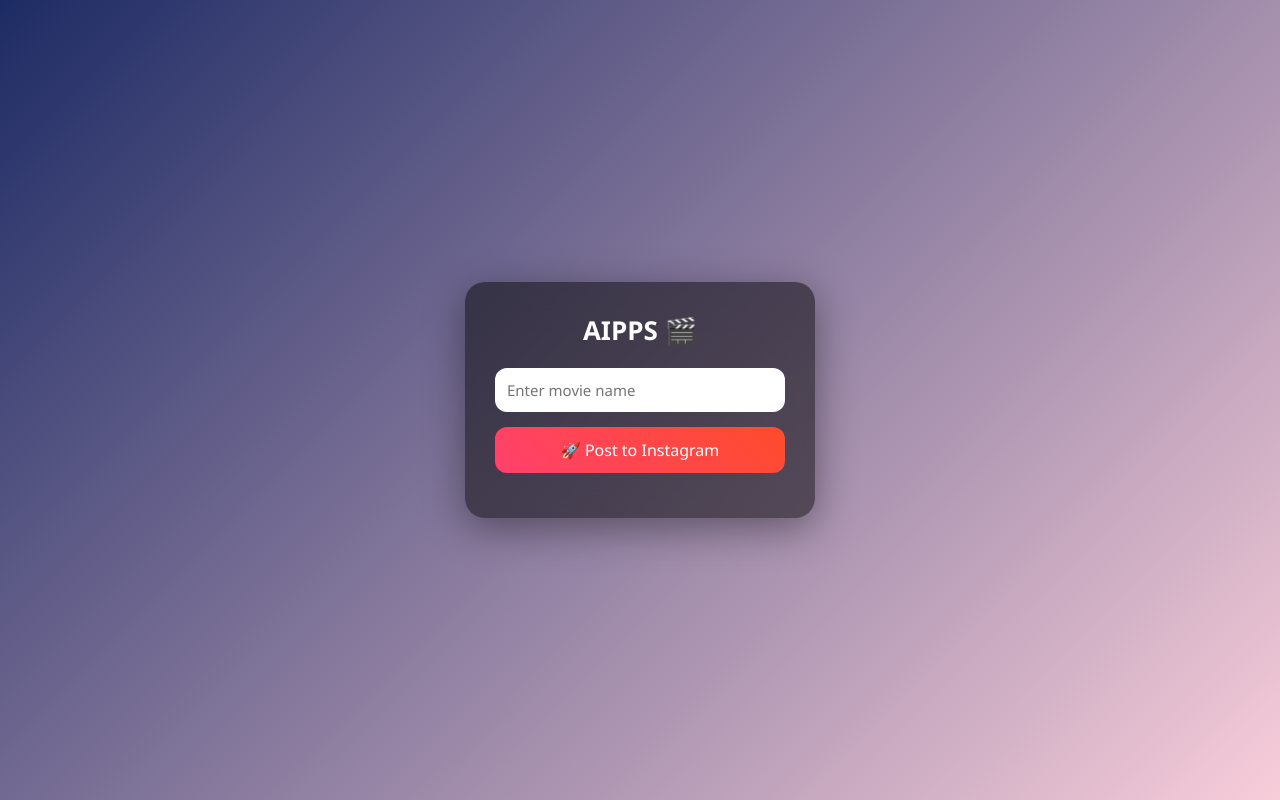
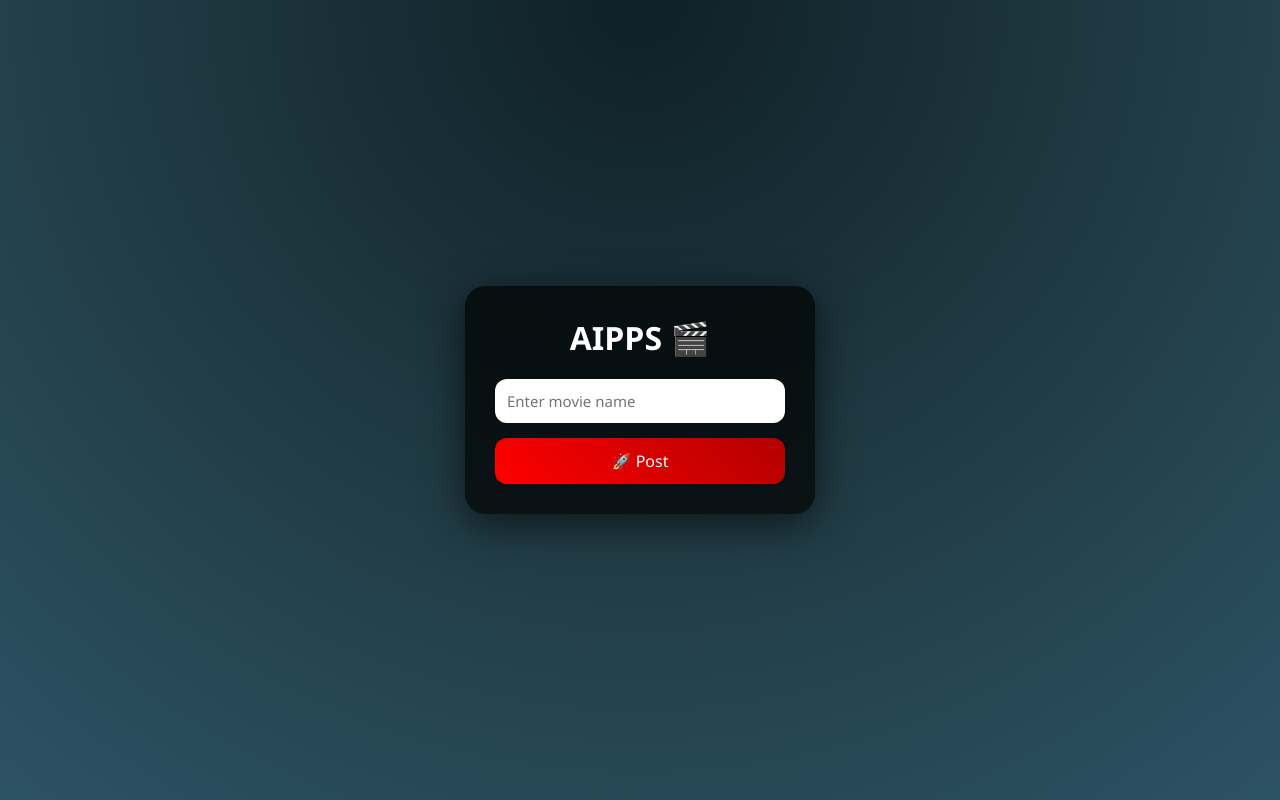
Before and after one commit to imtiyazhaiider/AIPPS, a Flask app: page / in a window 1280 px wide. Run offline with Flask 3, Linux system fonts and the light colour scheme.

Commit message:
popup + preview + premium UI

```diff
--- a/app.py
+++ b/app.py
@@ -43,18 +43,21 @@ def run_aipps(movie_name):
 @app.route("/", methods=["GET", "POST"])
 def home():
     message = ""
+    status = ""
 
     if request.method == "POST":
         movie_name = request.form.get("movie")
 
-        # run in background
-        thread = threading.Thread(target=run_aipps, args=(movie_name,))
-        thread.start()
+        result = run_aipps(movie_name)
 
-        message = "⏳ Processing... check Instagram shortly"
+        if "successfully" in result:
+            status = "success"
+        else:
+            status = "error"
 
-    return render_template("index.html", message=message)
+        message = result
 
+    return render_template("index.html", message=message, status=status)
 
 import os
 
--- a/main.py
+++ b/main.py
@@ -106,7 +106,7 @@ def add_overlay():
     text = "Posted by AIPPS"
 
     try:
-        font = ImageFont.truetype("arial.ttf", int(height * 0.03))
+        font = ImageFont.truetype("arial.ttf", int(height * 0.05))
     except:
         font = ImageFont.load_default()
 
--- a/templates/index.html
+++ b/templates/index.html
@@ -17,24 +17,22 @@
             display: flex;
             justify-content: center;
             align-items: center;
-            background: linear-gradient(135deg, #1d2b64, #f8cdda);
+            background: radial-gradient(circle at top, #0f2027, #203a43, #2c5364);
+            color: white;
         }
 
         .card {
-            backdrop-filter: blur(20px);
-            background: rgba(0, 0, 0, 0.5);
+            background: rgba(0,0,0,0.7);
             padding: 30px;
             border-radius: 20px;
             width: 90%;
             max-width: 350px;
             text-align: center;
-            box-shadow: 0 10px 40px rgba(0,0,0,0.4);
+            box-shadow: 0 10px 40px rgba(0,0,0,0.6);
         }
 
         h1 {
-            color: white;
             margin-bottom: 20px;
-            font-size: 26px;
         }
 
         input {
@@ -44,7 +42,6 @@
             border: none;
             margin-bottom: 15px;
             font-size: 15px;
-            outline: none;
         }
 
         button {
@@ -52,7 +49,7 @@
             padding: 12px;
             border-radius: 12px;
             border: none;
-            background: linear-gradient(45deg, #ff416c, #ff4b2b);
+            background: linear-gradient(45deg, #ff0000, #b30000);
             color: white;
             font-size: 16px;
             cursor: pointer;
@@ -61,19 +58,39 @@
 
         button:hover {
             transform: scale(1.05);
-            box-shadow: 0 5px 20px rgba(255,75,43,0.5);
         }
 
-        .msg {
+        .preview {
             margin-top: 15px;
-            font-size: 14px;
-            color: #ddd;
+            display: none;
+        }
+
+        .preview img {
+            width: 100%;
+            border-radius: 10px;
+        }
+
+        /* POPUP */
+        .popup {
+            position: fixed;
+            top: 20px;
+            right: 20px;
+            background: #00c853;
+            color: white;
+            padding: 12px 20px;
+            border-radius: 10px;
+            display: none;
+            animation: slide 0.5s ease;
+        }
+
+        @keyframes slide {
+            from { transform: translateX(100px); opacity: 0; }
+            to { transform: translateX(0); opacity: 1; }
         }
 
         .loader {
+            margin-top: 10px;
             display: none;
-            margin-top: 10px;
-            font-size: 14px;
         }
     </style>
 </head>
@@ -84,18 +101,55 @@
     <h1>AIPPS 🎬</h1>
 
     <form method="POST" onsubmit="showLoader()">
-        <input type="text" name="movie" placeholder="Enter movie name" required>
-        <button type="submit">🚀 Post to Instagram</button>
+        <input type="text" name="movie" id="movieInput" placeholder="Enter movie name" required>
+        <button type="submit">🚀 Post</button>
     </form>
 
     <div class="loader" id="loader">⏳ Posting...</div>
-    <div class="msg">{{ message }}</div>
+
+    <div class="preview" id="preview">
+        <img id="posterPreview">
+    </div>
 </div>
+
+<!-- SUCCESS POPUP -->
+<div class="popup" id="popup">✅ Posted Successfully</div>
 
 <script>
 function showLoader() {
     document.getElementById("loader").style.display = "block";
 }
+
+/* SHOW POPUP FROM BACKEND */
+{% if status == "success" %}
+    setTimeout(function() {
+        let popup = document.getElementById("popup");
+        popup.style.display = "block";
+
+        setTimeout(function() {
+            popup.style.display = "none";
+        }, 3000);
+    }, 500);
+{% endif %}
+
+/* PREVIEW (FAKE PREVIEW USING TMDB IMAGE URL PATTERN) */
+document.getElementById("movieInput").addEventListener("change", function() {
+    let name = this.value;
+
+    if (!name) return;
+
+    fetch(`https://api.themoviedb.org/3/search/movie?api_key=a417402d4b7c4899327fdb7b438cdfaf&query=${name}`)
+    .then(res => res.json())
+    .then(data => {
+        if (data.results.length > 0) {
+            let poster = data.results[0].poster_path;
+            let url = "https://image.tmdb.org/t/p/w500" + poster;
+
+            document.getElementById("posterPreview").src = url;
+            document.getElementById("preview").style.display = "block";
+        }
+    });
+});
 </script>
 
 </body>
```
